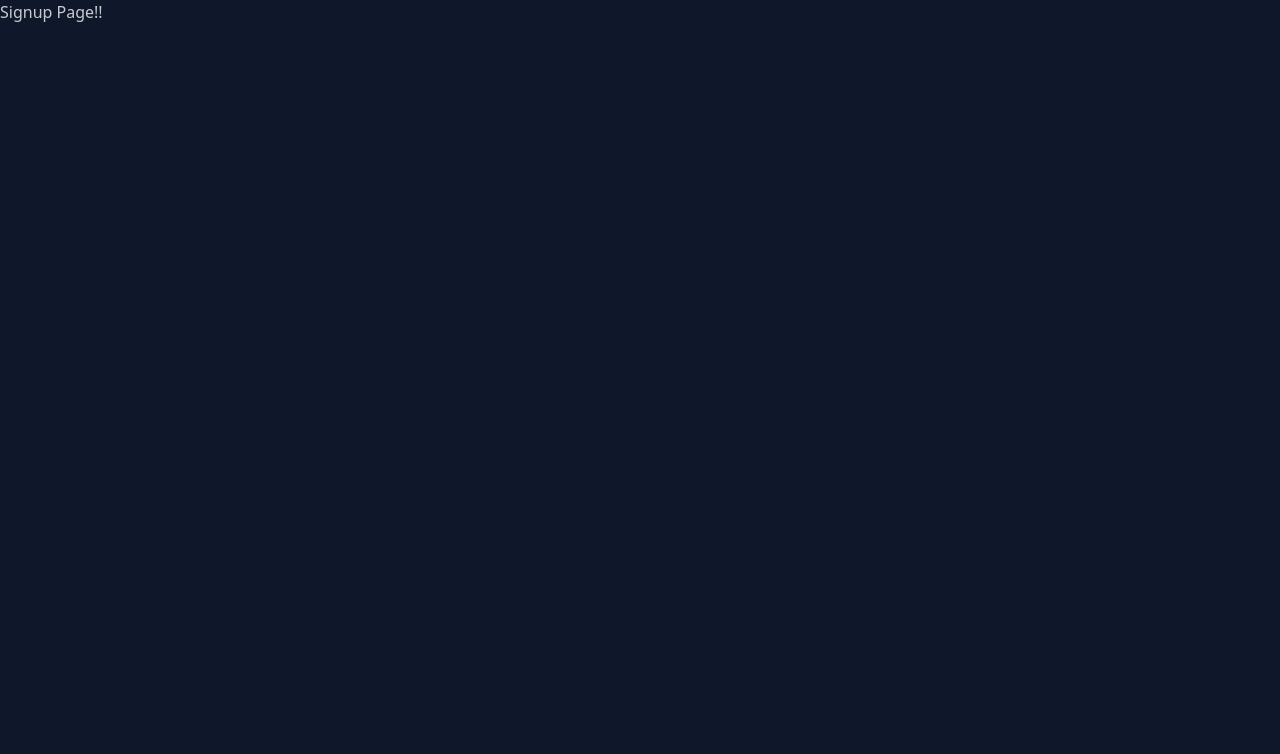
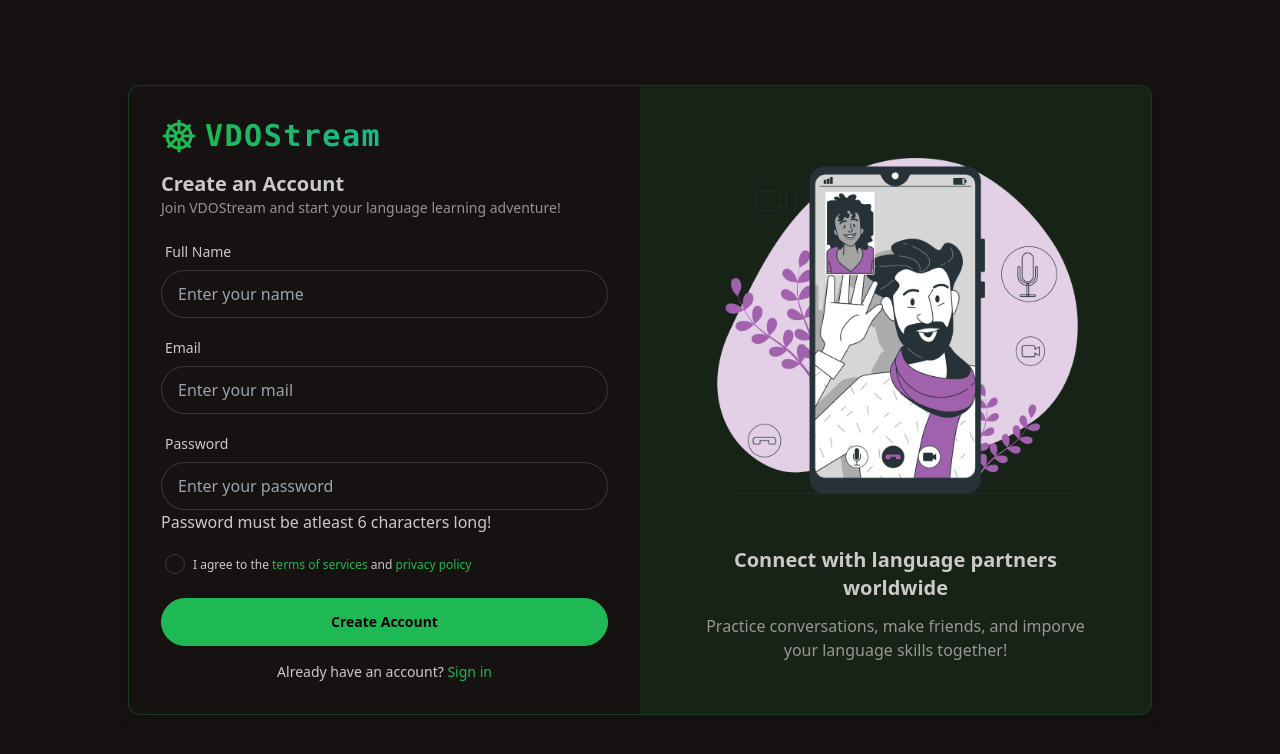
Before and after one commit to arpitklu/VDOStream, a React (Vite) app in the folder frontend/VideoStream/: page /signup in a window 1280 px wide. Shown: the top 754 px of the page. Built offline with nearby package versions, Linux system fonts and the light colour scheme; no server answers.

Commit message:
feat: signup page frontend completed.

```diff
--- a/frontend/VideoStream/package.json
+++ b/frontend/VideoStream/package.json
@@ -12,6 +12,7 @@
   "dependencies": {
     "@tanstack/react-query": "^5.84.2",
     "axios": "^1.11.0",
+    "lucide-react": "^0.539.0",
     "react": "^19.1.0",
     "react-dom": "^19.1.0",
     "react-hot-toast": "^2.5.2",
--- a/frontend/VideoStream/src/App.jsx
+++ b/frontend/VideoStream/src/App.jsx
@@ -1,4 +1,4 @@
-import { Route, Routes } from 'react-router'
+import { Navigate, Route, Routes } from 'react-router'
 import CallPage from "./pages/CallPage.jsx"
 import SignupPage from "./pages/SignupPage.jsx"
 import ChatPage from "./pages/ChatPage.jsx"
@@ -16,8 +16,8 @@
   //react query or transtack query
 
 
-  const {data, isLoading, error, } = useQuery({
-    queryKey:["todos"],
+  const {data: authData, isLoading, error, } = useQuery({
+    queryKey:["authUser"],
     queryFn: async() => {
       const res = await axiosInstance.get("/auth/me");
       return res.data;
@@ -26,19 +26,18 @@
   });
 
 
-  console.log(data);
+  const authUser = authData?.user
 
   return (
     <div className='h-screen' data-theme="night">
       <Routes>
-        <Route path='/' element={<HomePage />}/>
-        <Route path='/signup' element={<SignupPage />}/>
-        <Route path='/login' element={<LoginPage />}/>
-        <Route path='/notifications' element={<NotificationsPage />}/>
-        <Route path='/call' element={<CallPage />}/>
-        <Route path='/chat' element={<ChatPage />}/>
-        <Route path='/home' element={<HomePage />}/>
-        <Route path='/onboarding' element={<OnboardingPage />}/>
+        <Route path='/' element={authUser ? <HomePage /> : <Navigate to="/login" /> }/>
+        <Route path='/signup' element={!authUser ? <SignupPage /> : <Navigate to="/" /> }/>
+        <Route path='/login' element={!authUser ? <LoginPage />: <Navigate to="/" /> }/>
+        <Route path='/notifications' element={authUser ? <NotificationsPage /> : <Navigate to="/login" /> }/>
+        <Route path='/call' element={authUser ? <CallPage /> : <Navigate to="/login" /> }/>
+        <Route path='/chat' element={authUser ? <ChatPage /> : <Navigate to="/login"/> }/>
+        <Route path='/onboarding' element={authUser ? <OnboardingPage /> : <Navigate to="/login" /> }/>
       </Routes>
       <Toaster />
     </div>
--- /dev/null
+++ b/frontend/VideoStream/src/lib/api.js
@@ -0,0 +1,6 @@
+import { axiosInstance } from "./axios";
+
+export const signup = async (signupData) => {
+    const response = await axiosInstance.post("/auth/signup", signupData);
+    return response.data;
+}
--- a/frontend/VideoStream/src/pages/SignupPage.jsx
+++ b/frontend/VideoStream/src/pages/SignupPage.jsx
@@ -1,6 +1,160 @@
+import {ShipWheelIcon} from "lucide-react";
+import { useState } from "react";
+import { Link} from "react-router";
+import { useMutation, useQueryClient} from "@tanstack/react-query";
+import { signup } from "../lib/api";
 
 const SignupPage = () => {
-    return <h1>Signup Page!!</h1>
-}
+
+    const [signupData, setSignupData] = useState({
+        fullName: "",
+        email: "",
+        password: "",
+    });
+    const queryClient = useQueryClient()
+
+    const {mutate: signupMutation, isPending, error} = useMutation({
+        mutationFn: signup,
+        onSuccess: () => queryClient.invalidateQueries({ queryKey: ["authUser"] }),
+    });
+
+    const handleSignup = (e) => {
+        e.preventDefault()
+        signupMutation(signupData)
+    }
+
+    return (
+        <div className="h-screen flex items-center justify-center p-4 zm:p-6 md:p-8" data-theme="forest">
+            <div className="border border-primary/25 flex flex-col lg:flex-row w-full max-w-5xl mx-auto bg-base-100 rounded-xl shadow-lg overflow-hidden">
+
+                {/* Signup Form LEFT Side */}
+                <div className="w-full lg:w-1/2 p-4 sm:p-8 flex flex-col">
+                {/* LOGO */}
+                <div className="mb-4 flex items-center justify-start gap-2">
+                    <ShipWheelIcon className="size-9 text-primary" />
+                    <span className="text-3xl font-bold font-mono bg-clip-text text-transparent bg-gradient-to-r from-primary to-secondary tracking-wider">
+                        VDOStream
+                    </span>
+                </div>
+
+                {/* ERROR MESSAGE IF ANY ! */}
+                {error && (
+                    <div className="alert alert-error mb-4">
+                        <span>{error.response.data.message}</span>
+                    </div>
+                )}
+
+                <div className="w-full">
+                    <form onSubmit={handleSignup}>
+                        <div className="space-y-4">
+                            <div>
+                                <h2 className="text-xl font-semibold">Create an Account</h2>
+                                <p className="text-sm opacity-70">
+                                    Join VDOStream and start your language learning adventure!
+                                </p>
+                            </div>
+
+                            {/* NAME */}
+                            <div className="space-y-3">
+                                <div className="form-control w-full">
+                                    <label className="label">
+                                        <span className="label-text">Full Name</span>
+                                    </label>
+                                    <input type="text"
+                                        placeholder="Enter your name"
+                                        className="input input-bordered w-full"
+                                        value={signupData.fullName}
+                                        onChange={(e) => setSignupData({ ...signupData, fullName: e.target.value })}
+                                        required
+                                    />
+                                </div>
+
+                                {/* EMAIL */}
+                                <div className="form-control w-full">
+                                    <label className="label">
+                                        <span className="label-text">Email</span>
+                                    </label>
+                                    <input type="email"
+                                        placeholder="Enter your mail"
+                                        className="input input-bordered w-full"
+                                        value={signupData.email}
+                                        onChange={(e) => setSignupData({ ...signupData, email: e.target.value })}
+                                        required
+
+                                    />
+                                </div>
+
+                                {/* PASSWORD */}
+                                <div className="form-control w-full">
+                                    <label className="label">
+                                        <span className="label-text">Password</span>
+                                    </label>
+                                    <input type="password"
+                                        placeholder="Enter your password"
+                                        className="input input-bordered w-full"
+                                        value={signupData.password}
+                                        onChange={(e) => setSignupData({ ...signupData, password: e.target.value })}
+                                        required
+                                    />
+                                    <p>Password must be atleast 6 characters long!</p>
+                                </div>
+
+                                {/* TERMS AND CONDITIONS */}
+                                <div className="form-control ">
+                                    <label className="label cursor-pointer justify-start gap-2">
+                                        <input type="checkbox" className="checkbox checkbox-sm" required />
+                                        <span className="text-xs leading-tight">
+                                            I agree to the{" "}
+                                            <span className="text-primary hover:underline">terms of services</span> and{" "}
+                                            <span className="text-primary hover:underline">privacy policy</span>
+                                        </span>
+                                    </label>
+                                </div>
+                            </div>
+                            <button className="btn btn-primary w-full" type="submit">
+                                {isPending ? (
+                                    <>
+                                    <span className="loading loading-spinner loading-xs">
+                                        Loading...
+                                    </span>
+                                    </>
+                                ) : (
+                                    "Create Account"
+                                )}
+                            </button>
+
+                            <div className="text-center mt-4">
+                                <p className="text-sm">
+                                    Already have an account?{" "}
+                                    <Link to="/login" className="text-primary hover:underline">
+                                    Sign in
+                                    </Link>
+                                </p>
+                            </div>
+                        </div>
+                    </form>
+                </div>
+                </div>
+
+                {/* Signup Form RIGHT Side */}
+                <div className="hidden lg:flex w-full lg:w-1/2 bg-primary/10 items-center justify-center">
+                    <div className="max-w-md p-8">
+                        {/* Illustration */}
+                        <div className="relative aspect-square max-w-sm mx-auto">
+                            <img src="/logoVDOStream.png" alt="Language connection illustration" className="w-full h-full" />
+                        </div>
+
+                        <div className="text-center space-y-3 mt-6">
+                            <h2 className="text-xl font-semibold">Connect with language partners worldwide</h2>
+                            <p className="opacity-70">
+                                Practice conversations, make friends, and imporve your language skills together!
+                            </p>
+                        </div>
+                    </div>
+                </div>
+            </div>
+        </div>
+    );
+};
 
 export default SignupPage
```
Also changed, not shown: frontend/VideoStream/public/logoVDOStream.png (added), 1 other file (tests, documents, lock files or other folders).
